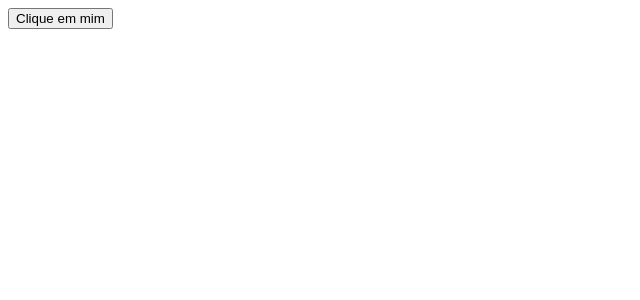
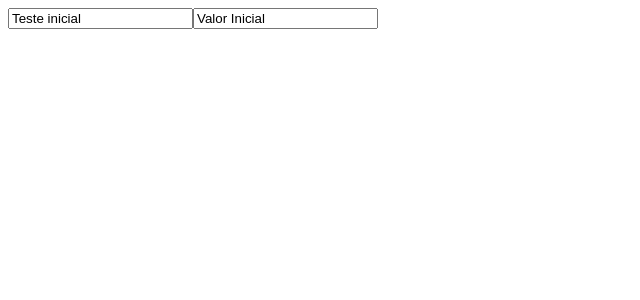
Before and after one commit to mvgmenezes/react-functions, a React (Create React App) app: page / in a window 1280 px wide. Shown: the top 300 px of the page, without its empty margins (0-640 px from the left). Built offline with nearby package versions, Linux system fonts and the light colour scheme.

Commit message:
trabalhando com Formulario - Input

```diff
--- a/src/App.js
+++ b/src/App.js
@@ -5,6 +5,7 @@ import SearchButton from './search-button';
 import LikeButton from './like-button';
 import LifeCycle from './life-cycle';
 import Button from './button';
+import Forms from './forms';
 
 class App extends React.Component {
 
@@ -18,9 +19,11 @@ class App extends React.Component {
 
   render(){
       return (
+        //trabalhando com form
+        <Forms />
 
-        //trabalhando com propTypes
-        <Button > Clique em mim</Button>
+        /* //trabalhando com propTypes
+        <Button > Clique em mim</Button> */
 
 
         //trabalhando com ciclo de vida
--- /dev/null
+++ b/src/forms.js
@@ -0,0 +1,32 @@
+import React, {Component} from 'react'
+
+class Forms extends Component {
+    constructor(){
+        super()
+        this.state = {
+            value: 'Teste inicial'
+        }
+        //bind no final para informar que o this dentor da funcao é o this da classe Forms
+        this.entrouDadosNoInput = this.entrouDadosNoInput.bind(this);
+    }
+    //como o render retorna uma coisa estatica, somente o input, quando renderizado nao permite
+    //alterar o conteudo do input, para isso deve criar o  metodo onChange e passar a alteracao via
+    //state.
+    render(){
+        return (
+            <div>
+                <form>
+                    <input type="text" value={this.state.value} onChange={this.entrouDadosNoInput}/>
+                    <input type="text" defaultValue='Valor Inicial' />
+                </form>
+            </div>
+        )
+    }
+
+    entrouDadosNoInput(event){
+        console.log(event)
+        this.setState({value: event.target.value})
+    }
+}
+
+export default Forms
```
